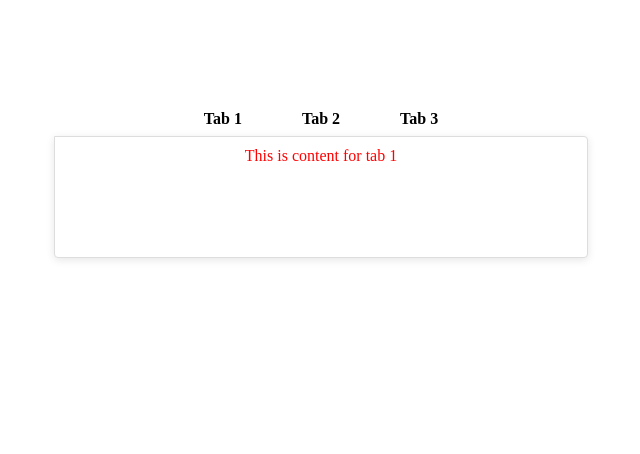
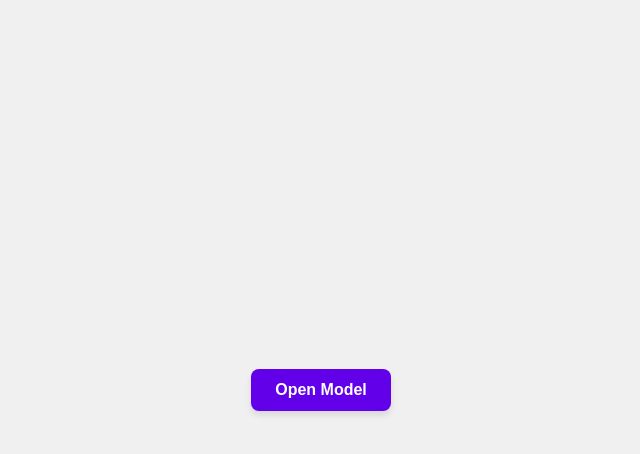
Before and after one commit to badalsahani20/react-practice-components, a React (Vite) app in the folder vite-project/: page / in a window 1280 px wide. Shown: the top 454 px of the page, without its empty margins (319-959 px from the left). Built offline with nearby package versions, Linux system fonts and the light colour scheme.

Commit message:
feat: add custom model popup component

```diff
--- a/vite-project/src/App.jsx
+++ b/vite-project/src/App.jsx
@@ -10,6 +10,7 @@ import QrCodeGenerator from './components/qr-code/QrCode.jsx'
 import DarkMode from './components/toggle-dark-mode/DarkMode.jsx'
 import ScrollIndicator from './components/scroll-indicator/ScrollIndicator.jsx'
 import TabTest from './components/custom-tabs/TabTest.jsx'
+import ModelTest from './components/custom-model-popup/ModelTest.jsx'
 
 const App = () => {
   return (
@@ -26,7 +27,8 @@ const App = () => {
       {/* <QrCodeGenerator /> */}
       {/* <DarkMode /> */}
       {/* <ScrollIndicator url={'https://dummyjson.com/products?limit=100'}/> */}
-      <TabTest />
+      {/* <TabTest /> */}
+      <ModelTest />
     </div>
   )
 }
--- /dev/null
+++ b/vite-project/src/components/custom-model-popup/Model.jsx
@@ -0,0 +1,24 @@
+const Model = ({id, header, body, footer, onClose}) => {
+  return (
+    <div id={id || "Model"} className="model">
+      <div className="model-content">
+        <div className="header">
+          <span onClick={onClose} className="close-model">&times;</span>
+          <h2>{header ? header : "Header"}</h2>
+        </div>
+        <div className="model-body">
+          {body ? (
+            body
+          ) : (
+            <div>
+              <p>This is Model Body</p>
+            </div>
+          )}
+        </div>
+        <div className="model-footer">{footer ? footer : <h2>Footer</h2>}</div>
+      </div>
+    </div>
+  );
+};
+
+export default Model;
--- /dev/null
+++ b/vite-project/src/components/custom-model-popup/ModelTest.jsx
@@ -0,0 +1,24 @@
+import React, { useState } from 'react'
+import Model from './Model';
+import './model.css';
+
+const ModelTest = () => {
+  const [showModel, setShowModel] = useState(false);
+  function handleToggleModel() {
+    setShowModel(!showModel);
+  }
+
+  function onClose() {
+    setShowModel(false);
+  }
+   return (
+    <div className='model-test-container'>
+        <button className='model-toggle' onClick={handleToggleModel}>Open Model</button>
+        {
+          showModel && <Model onClose={onClose} body={<div>Customized body</div>} />
+        }
+    </div>
+  )
+}
+
+export default ModelTest
--- /dev/null
+++ b/vite-project/src/components/custom-model-popup/model.css
@@ -0,0 +1,91 @@
+.model {
+  position: fixed;
+  top: 0;
+  left: 0;
+  width: 100%;
+  height: 100%;
+  background-color: rgba(0, 0, 0, 0.6); /*semi-transparent backdrop */
+  display: flex;
+  justify-content: center;
+  align-items: center;
+  z-index: 1000;
+}
+
+.model-content {
+  background-color: #fff;
+  border-radius: 10px;
+  width: 500px;
+  max-width: 100%;
+  box-shadow: 0 4px 12px rgba(0, 0, 0, 0.3);
+  overflow: hidden;
+  animation: fadeIn 0.3s ease-in-out;
+}
+
+.header {
+  background-color: #f5f5f5;
+  padding: 16px;
+  display: flex;
+  justify-content: space-between;
+  align-items: center;
+  border-bottom: 1px solid #ddd;
+}
+
+.header h2 {
+  margin: 0;
+  font-size: 1.25rem;
+  color: #333;
+}
+
+.close-model {
+  font-size: 1.5rem;
+  cursor: pointer;
+  color: #888;
+  transition: color 0.2s ease;
+}
+
+.close-model:hover {
+  color: #000;
+}
+
+.model-body {
+  padding: 20px;
+  font-size: 1rem;
+  color: #444;
+}
+
+.model-footer {
+  background-color: #f5f5f5;
+  padding: 16px;
+  text-align: right;
+  border-top: 1px solid #ddd;
+}
+
+@keyframes fadeIn {
+  from { opacity: 0; transform: scale(0.95); }
+  to { opacity: 1; transform: scale(1); }
+}
+
+.model-test-container {
+  min-height: 100vh;
+  display: flex;
+  justify-content: center;
+  align-items: center;
+  background-color: #f0f0f0; /* optional backdrop */
+}
+
+.model-toggle {
+  background-color: #6200ea;
+  color: #ffffff;
+  border: none;
+  padding: 0.75rem 1.5rem;
+  font-size: 1rem;
+  border-radius: 8px;
+  cursor: pointer;
+  transition: background-color 0.3s ease, transform 0.2s ease;
+  box-shadow: 0 4px 6px rgba(0, 0, 0, 0.1);
+}
+
+.model-toggle:hover {
+  background-color: #3700b3;
+  transform: scale(1.05);
+}
```
